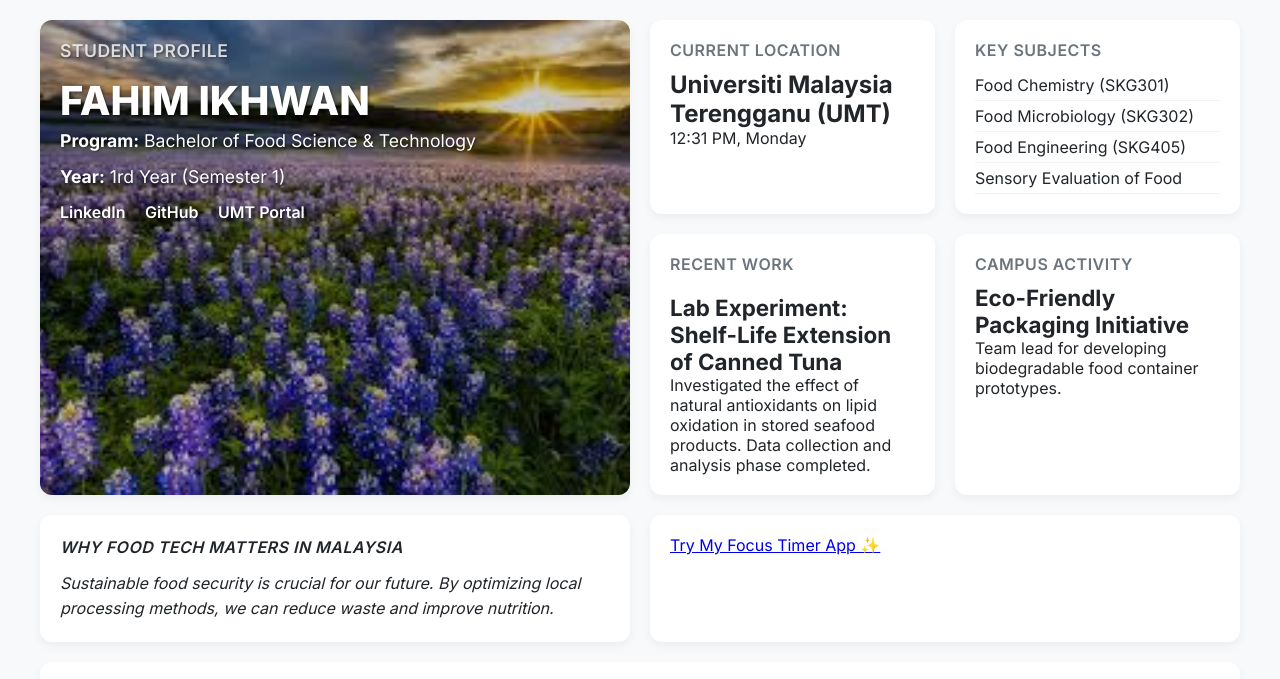
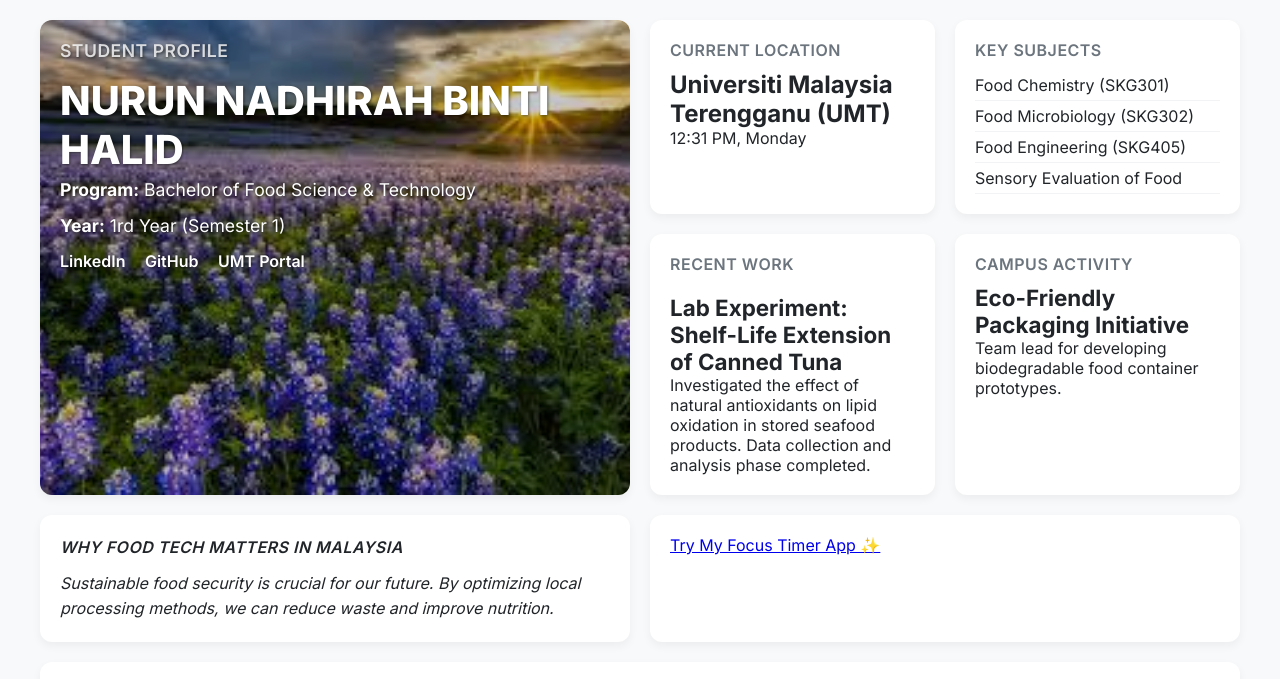
Before and after one commit to s79391-web/s79391-web.github.io, a plain HTML site: page index.html in a window 1280 px wide. Shown: the top 679 px of the page. Drawn offline with Linux system fonts and the light colour scheme.

Commit message:
Update index.html

```diff
--- a/index.html
+++ b/index.html
@@ -287,7 +287,7 @@
 
         <section class="bento-card card-profile">
             <p class="card-title">Student Profile</p>
-            <h2>FAHIM IKHWAN</h2>
+            <h2>NURUN NADHIRAH BINTI HALID</h2>
             <p><strong>Program:</strong> Bachelor of Food Science & Technology</p>
             <p><strong>Year:</strong> 1rd Year (Semester 1)</p>
             <div class="social-links">
```
